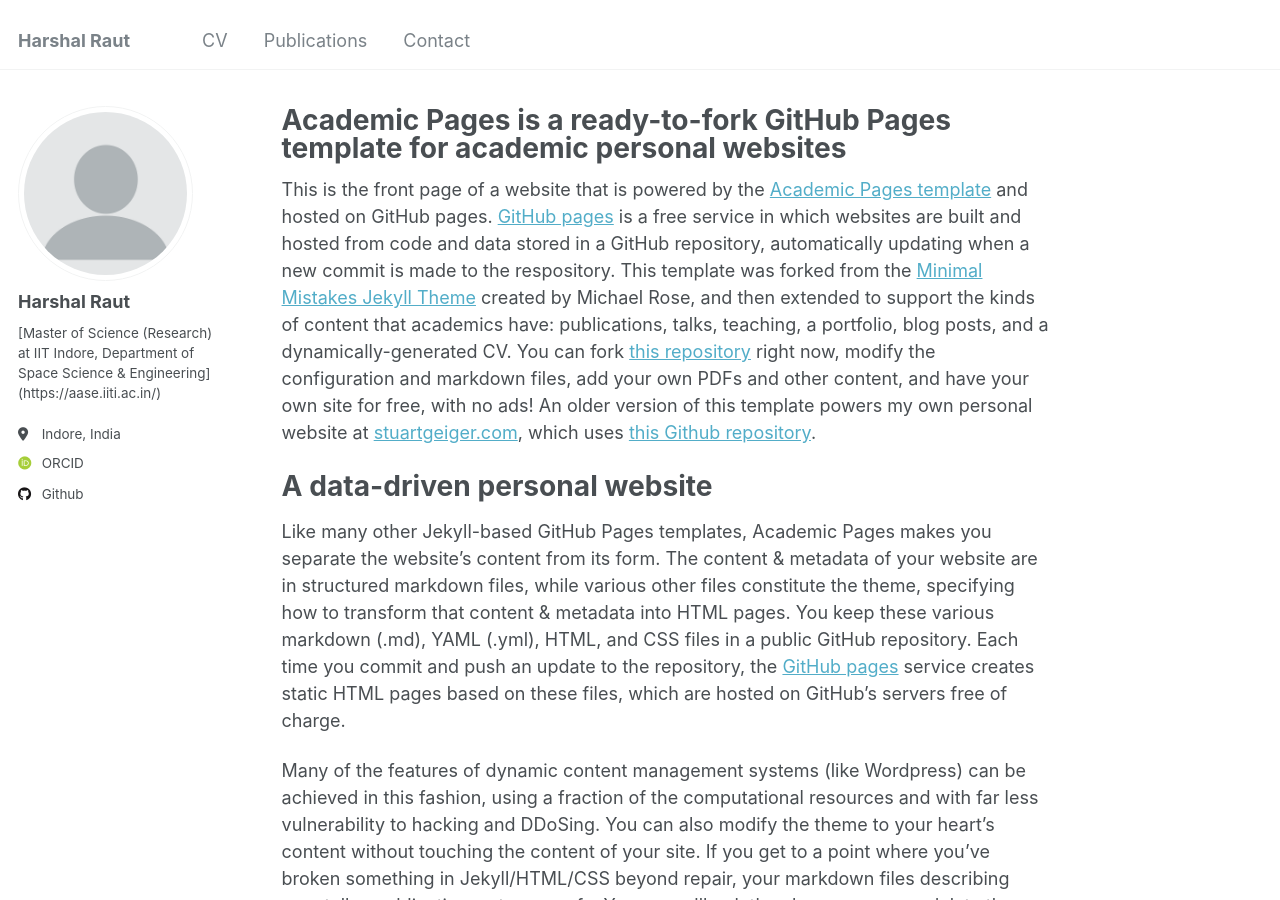
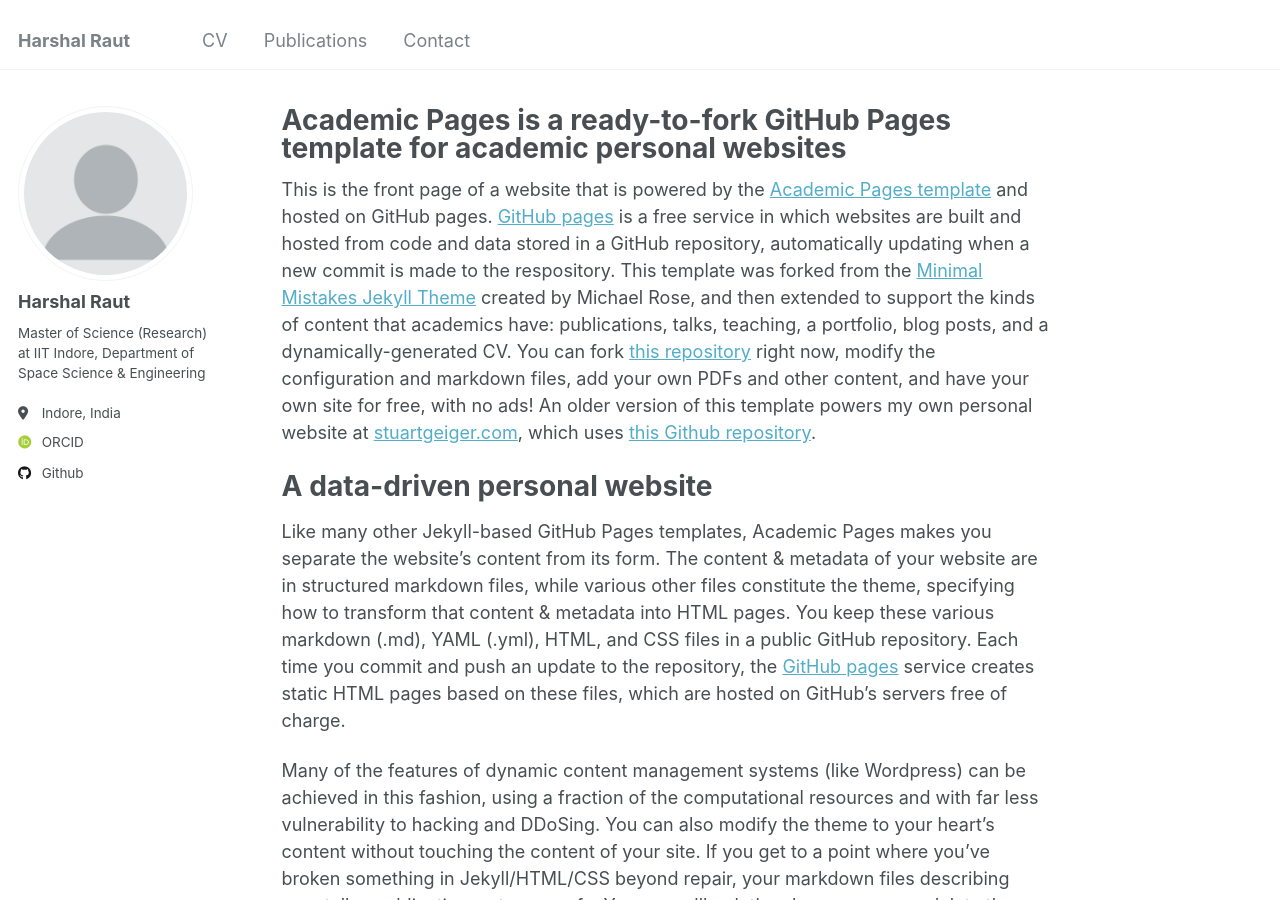
Before and after one commit to rautharshal/rautharshal.github.io, a Jekyll site: the page built from _pages/about.md, in a window 1280 px wide and 900 px high. Built offline with Jekyll 4.4.1, drawn with Linux system fonts in a browser that asks for light colours; some web fonts are replaced; part of the change alters nothing that is shown.

Commit message:
Update _config.yml

```diff
--- a/_config.yml
+++ b/_config.yml
@@ -12,9 +12,9 @@ title                    : "Harshal Raut"
 title_separator          : "-"
 name                     : &name "Harshal Raut"
 description              : &description "hello"
-url                      : https://academicpages.github.io # the base hostname & protocol for your site e.g. "https://mmistakes.github.io"
+url                      : https://rautharshal.github.io/ # the base hostname & protocol for your site e.g. "https://mmistakes.github.io"
 baseurl                  : "" # the subpath of your site, e.g. "/blog"
-repository               : "academicpages/academicpages.github.io"
+repository               : "rautharshal/rautharshal.github.io"
 
 # Site Author - The following control what appear as part of the author content on the side bar.
 #               If a field is blank the icon and link will not appear, otherwise it will be shown.
@@ -24,7 +24,7 @@ author:
   avatar           : "profile.png"
   name             : "Harshal Raut"
   pronouns         : # example: "she/her"
-  bio              : "[Master of Science (Research) at IIT Indore, Department of Space Science & Engineering](https://aase.iiti.ac.in/)"
+  bio              : "Master of Science (Research) at IIT Indore, Department of Space Science & Engineering"
   location         : "Indore, India"
   employer         : #"Red Brick University"
   uri              : # URL
```
